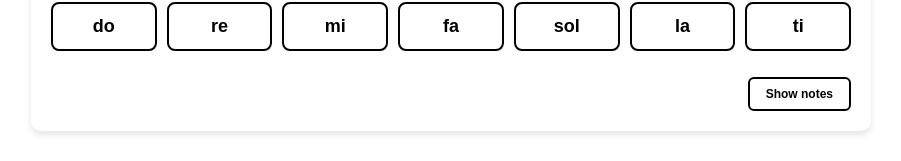
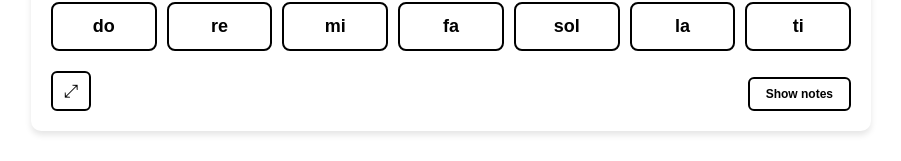
Before and after one commit to KostyaShey/pianohero, a Vue app: page / in a window 1280 px wide. Shown: the part 446-607 px from the top of the page, without its empty margins (189-1090 px from the left). Built offline with nearby package versions, Linux system fonts and the light colour scheme.

Commit message:
added fullscreen button

```diff
--- a/src/App.vue
+++ b/src/App.vue
@@ -128,6 +128,28 @@ const toggleShowAllNotes = () => {
       displayName: getDisplayName(noteType.note)
     }))
   }
+}
+
+// Fullscreen functionality
+const isFullscreen = ref(false)
+
+const toggleFullscreen = async () => {
+  try {
+    if (!document.fullscreenElement) {
+      await document.documentElement.requestFullscreen()
+      isFullscreen.value = true
+    } else {
+      await document.exitFullscreen()
+      isFullscreen.value = false
+    }
+  } catch (error) {
+    console.warn('Fullscreen not supported or failed:', error)
+  }
+}
+
+// Listen for fullscreen changes
+const handleFullscreenChange = () => {
+  isFullscreen.value = !!document.fullscreenElement
 }
 
 // MIDI note to letter mapping (expanded range C4 to F6)
@@ -271,6 +293,9 @@ onMounted(async () => {
   window.addEventListener('orientationchange', handleOrientationChange)
   window.addEventListener('resize', handleOrientationChange)
 
+  // Add fullscreen change listener
+  document.addEventListener('fullscreenchange', handleFullscreenChange)
+
   await initializeMidi()
   displayNextNote()
 })
@@ -286,6 +311,9 @@ onUnmounted(() => {
   // Remove orientation change listeners
   window.removeEventListener('orientationchange', handleOrientationChange)
   window.removeEventListener('resize', handleOrientationChange)
+
+  // Remove fullscreen change listener
+  document.removeEventListener('fullscreenchange', handleFullscreenChange)
 })
 </script>
 
@@ -396,6 +424,12 @@ onUnmounted(() => {
       <!-- Show All Notes Button -->
       <button class="show-all-button" @click="toggleShowAllNotes">
         {{ showAllNotes ? 'Hide notes' : 'Show notes' }}
+      </button>
+
+      <!-- Fullscreen Button -->
+      <button class="fullscreen-button" @click="toggleFullscreen" :title="isFullscreen ? 'Exit Fullscreen' : 'Enter Fullscreen'">
+        <span v-if="isFullscreen">⤪</span>
+        <span v-else>⤢</span>
       </button>
 
       <!-- Note buttons -->
@@ -629,4 +663,31 @@ onUnmounted(() => {
   background-color: rgba(0, 0, 0, 0.2);
   transform: translateY(0);
 }
+
+.fullscreen-button {
+  position: absolute;
+  bottom: 20px;
+  left: 20px;
+  width: 40px;
+  height: 40px;
+  font-size: 18px;
+  background-color: transparent;
+  border: 2px solid #000;
+  border-radius: 6px;
+  cursor: pointer;
+  transition: all 0.2s ease;
+  display: flex;
+  align-items: center;
+  justify-content: center;
+}
+
+.fullscreen-button:hover {
+  background-color: rgba(0, 0, 0, 0.1);
+  transform: translateY(-1px);
+}
+
+.fullscreen-button:active {
+  background-color: rgba(0, 0, 0, 0.2);
+  transform: translateY(0);
+}
 </style>
```
